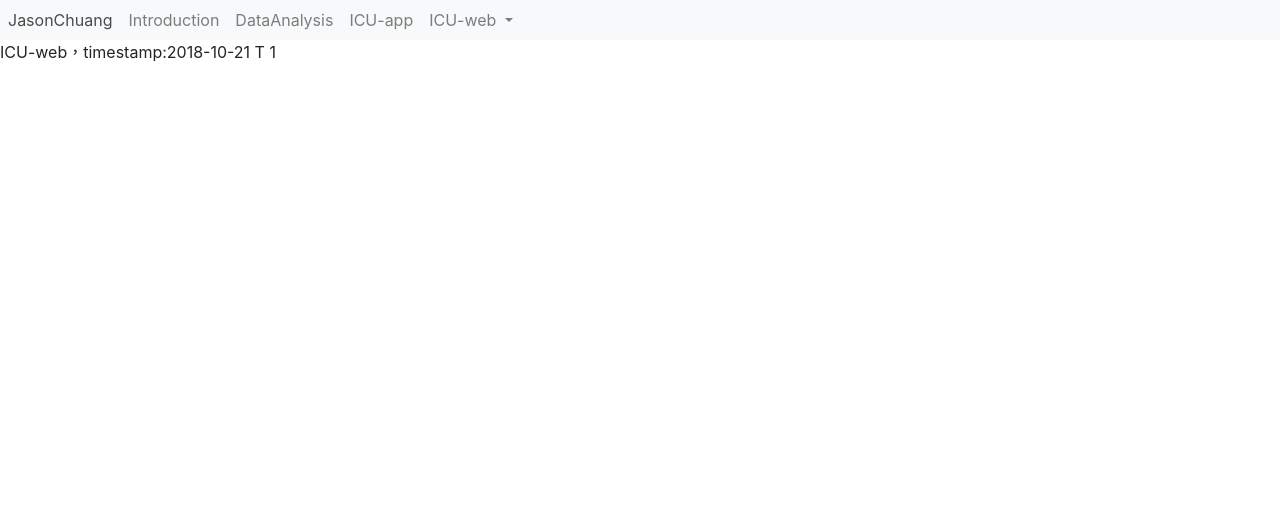
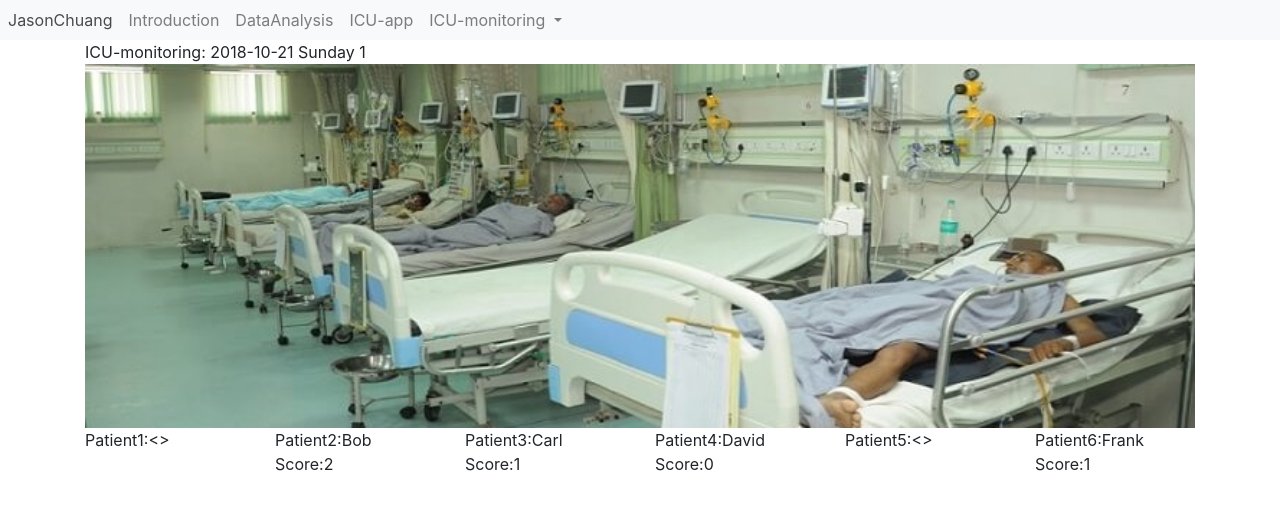
Before and after one commit to chuangtc/tmu_hackathon2018, a PHP site: page /icuweb.php?ts=1 in a window 1280 px wide. Shown: the top 510 px of the page. Run offline with PHP 8.4, Linux system fonts and the light colour scheme.

Commit message:
change demo scenario

```diff
--- a/icuweb.php
+++ b/icuweb.php
@@ -1,7 +1,7 @@
 <!DOCTYPE html>
 <html lang="zh-TW">
     <head>
-        <title>TMU x MIT hackathon 2018 team13 ICU</title>
+        <title>TMU x MIT hackathon 2018 team13 ICU monitoring and alert system</title>
         <meta name="description" content=" ">
 
 
@@ -21,14 +21,56 @@
     <body>
     <!-- Wrap all page content here -->
 	  <div id="wrap">
-
       <?php
         include_once("navbar.php");
       ?>
-    ICU-web，timestamp:2018-10-21 T
+
+      <div class="container">
+
+        <div class="row">
+          <div class="col-md-12">
+            ICU-monitoring: 2018-10-21 Sunday
             <?php
               echo ' ' . htmlspecialchars($_GET["ts"]) ;
             ?>
+          </div>
+        </div>
+        <div class="row">
+          <div class="col-md-12">
+            <img src="img/ICU_scene2.jpg" style="width:100%" alt="ICU_scene" />
+          </div>
+        </div>
+        <div class="row">
+          <div class="col-md-2">
+            Patient1:<><br/>
+
+          </div>
+          <div class="col-md-2">
+            Patient2:Bob<br/>
+            Score:2
+          </div>
+          <div class="col-md-2">
+            Patient3:Carl<br/>
+            Score:1
+          </div>
+          <div class="col-md-2">
+            Patient4:David<br/>
+            Score:0
+          </div>
+          <div class="col-md-2">
+            Patient5:<><br/>
+
+          </div>
+          <div class="col-md-2">
+            Patient6:Frank<br/>
+            Score:1
+          </div>
+
+        </div>
+
+
+
+      </div>
 
 
     </div>	<!-- End of Wrap all page content -->
--- a/navbar.php
+++ b/navbar.php
@@ -35,23 +35,17 @@
 
       <li class="nav-item dropdown">
         <a class="nav-link dropdown-toggle" href="icuweb.php" id="navbarDropdownMenuLink" data-toggle="dropdown" aria-haspopup="true" aria-expanded="false">
-          ICU-web
+          ICU-monitoring
         </a>
         <div class="dropdown-menu">
-          <a class="dropdown-item" href="icuweb.php?ts=0800">Timestamp:0800</a>
-          <a class="dropdown-item" href="icuweb.php?ts=0810">Timestamp:0810</a>
-          <a class="dropdown-item" href="icuweb.php?ts=0820">Timestamp:0820</a>
-          <a class="dropdown-item" href="icuweb.php?ts=0830">Timestamp:0830</a>
-          <a class="dropdown-item" href="icuweb.php?ts=0840">Timestamp:0840</a>
-          <a class="dropdown-item" href="icuweb.php?ts=0850">Timestamp:0850</a>
-          <a class="dropdown-item" href="icuweb.php?ts=0900">Timestamp:0900</a>
-          <a class="dropdown-item" href="icuweb.php?ts=0910">Timestamp:0910</a>
-          <a class="dropdown-item" href="icuweb.php?ts=0920">Timestamp:0920</a>
-          <a class="dropdown-item" href="icuweb.php?ts=0930">Timestamp:0930</a>
-          <a class="dropdown-item" href="icuweb.php?ts=0940">Timestamp:0940</a>
-          <a class="dropdown-item" href="icuweb.php?ts=0950">Timestamp:0950</a>
+          <a class="dropdown-item" href="icuweb.php?ts=0200">Timestamp:0200</a>
+          <a class="dropdown-item" href="icuweb.php?ts=0210">Timestamp:0210</a>
+          <a class="dropdown-item" href="icuweb.php?ts=0220">Timestamp:0220</a>
+          <a class="dropdown-item" href="icuweb.php?ts=0230">Timestamp:0230</a>
+          <a class="dropdown-item" href="icuweb.php?ts=0240">Timestamp:0240</a>
+          <a class="dropdown-item" href="icuweb.php?ts=0250">Timestamp:0250</a>
           <div class="dropdown-divider"></div>
-          <a class="dropdown-item" href="#">Final</a>
+          <a class="dropdown-item" href="icuweb.php?ts=0300">Alerting:0300</a>
 
         </div>
       </li>
```
Also changed, not shown: index.php (+5 -5 lines), img/ICU_scene.jpg (added), img/ICU_scene2.jpg (added). Lines whose indentation alone changed are shown as unchanged.
